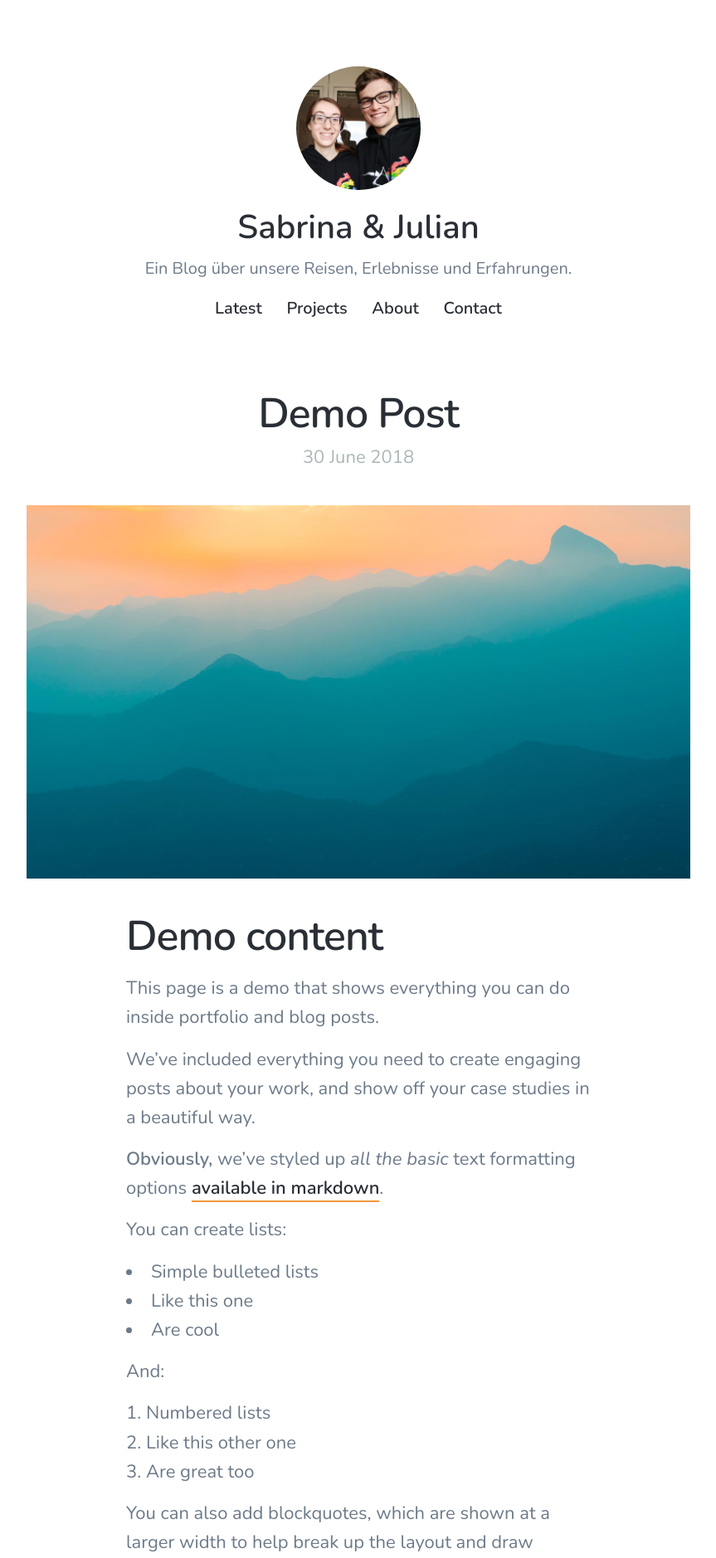
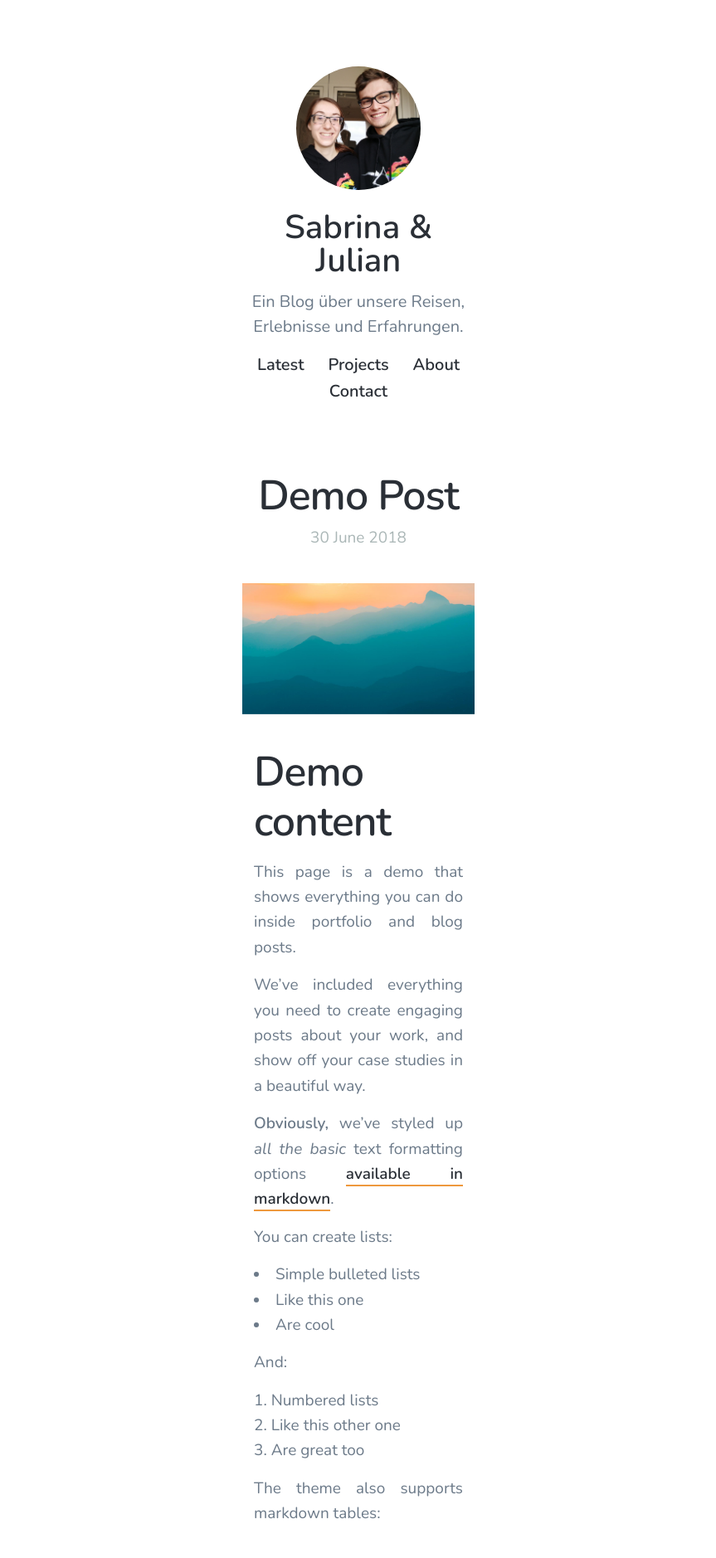
Before and after one commit to sabrinajulian/sabrinajulian.github.io, a Jekyll site: the page built from _posts/2018-06-30-demo-post.md, in a window 1280 px wide. Shown: the top 1878 px of the page at 83% size, without its empty margins (208-1071 px from the left). Built offline with Jekyll 4.4.1, drawn with Linux system fonts in a browser that asks for light colours; nearby versions of some CDN libraries; some of the changed text lies outside the part shown.

Commit message:
Played with website layout

```diff
--- a/_posts/2018-06-30-demo-post.md
+++ b/_posts/2018-06-30-demo-post.md
@@ -27,9 +27,6 @@ And:
 2. Like this other one
 3. Are great too
 
-You can also add blockquotes, which are shown at a larger width to help break up the layout and draw attention to key parts of your content:
-
-> “Simple can be harder than complex: You have to work hard to get your thinking clean to make it simple. But it’s worth it in the end because once you get there, you can move mountains.”
 
 The theme also supports markdown tables:
 
--- a/_sass/_basic.scss
+++ b/_sass/_basic.scss
@@ -148,7 +148,7 @@ p, ul, ol {
 	}
 
 	@include mq(laptop) {
-		font-size: $p-large;
+		font-size: $p-medium;
 	}
 
 	strong {
@@ -397,10 +397,10 @@ section {
 	}
 
 	@include mq(laptop) {
-		padding: 0 240px;
+		padding: 0 500px;
 	}
 
 	@include mq(desktop) {
-		padding: 0 280px;
+		padding: 0 550px;
 	}
 }
--- a/_sass/_includes/_content.scss
+++ b/_sass/_includes/_content.scss
@@ -7,6 +7,7 @@
 .single {
 	margin-top: 0;
 	padding: 40px 0;
+	text-align: justify;
 
 	@include mq(tabletp) {
 		padding: 60px 0;
@@ -34,15 +35,15 @@
 		}
 
 		@include mq(tabletl) {
-			max-width: 75%;
+			max-width: 80%;
 		}
 
 		@include mq(laptop) {
-			max-width: 70%;
+			max-width: 90%;
 		}
 
 		@include mq(desktop) {
-			max-width: 65%;
+			max-width: 95%;
 		}
 	}
 
```
Also changed, not shown: images/demo/demo landscape-2.jpg (added), images/demo/demo landscape.jpg (added), images/demo/demo portrait.jpg (added), images/demo/demo square.jpg (added).
